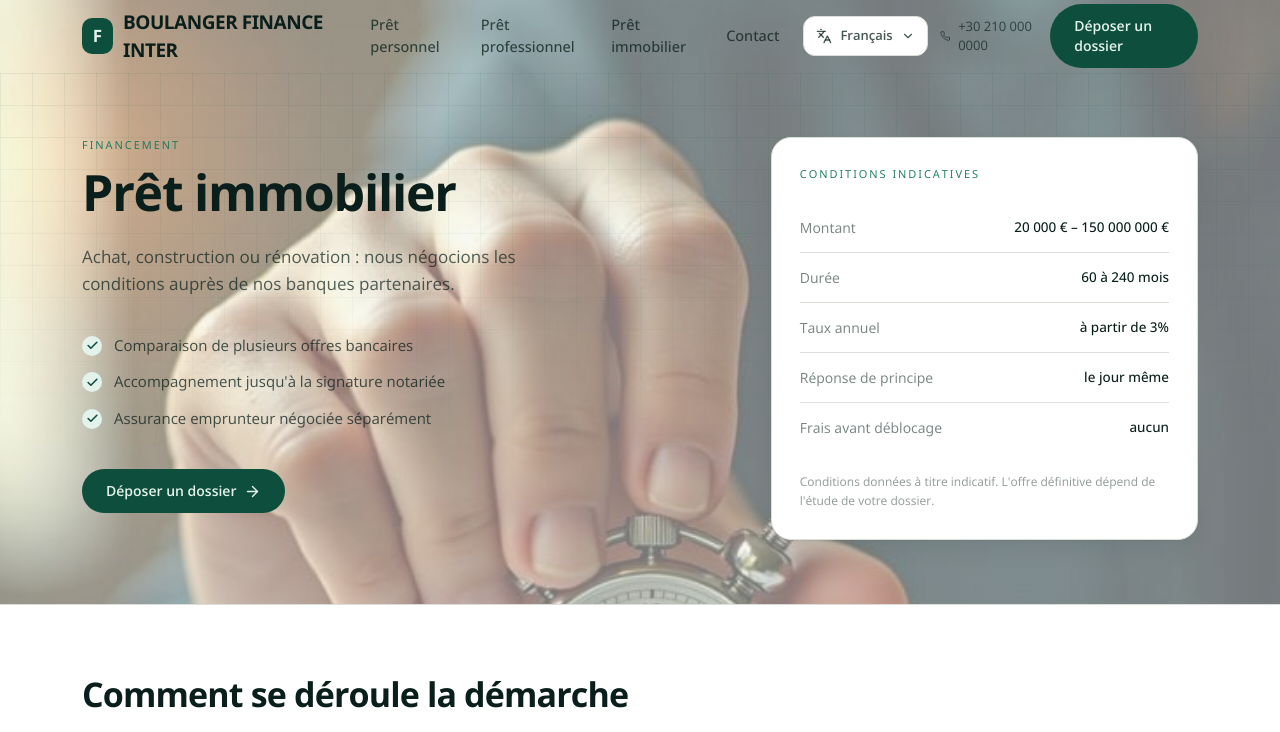
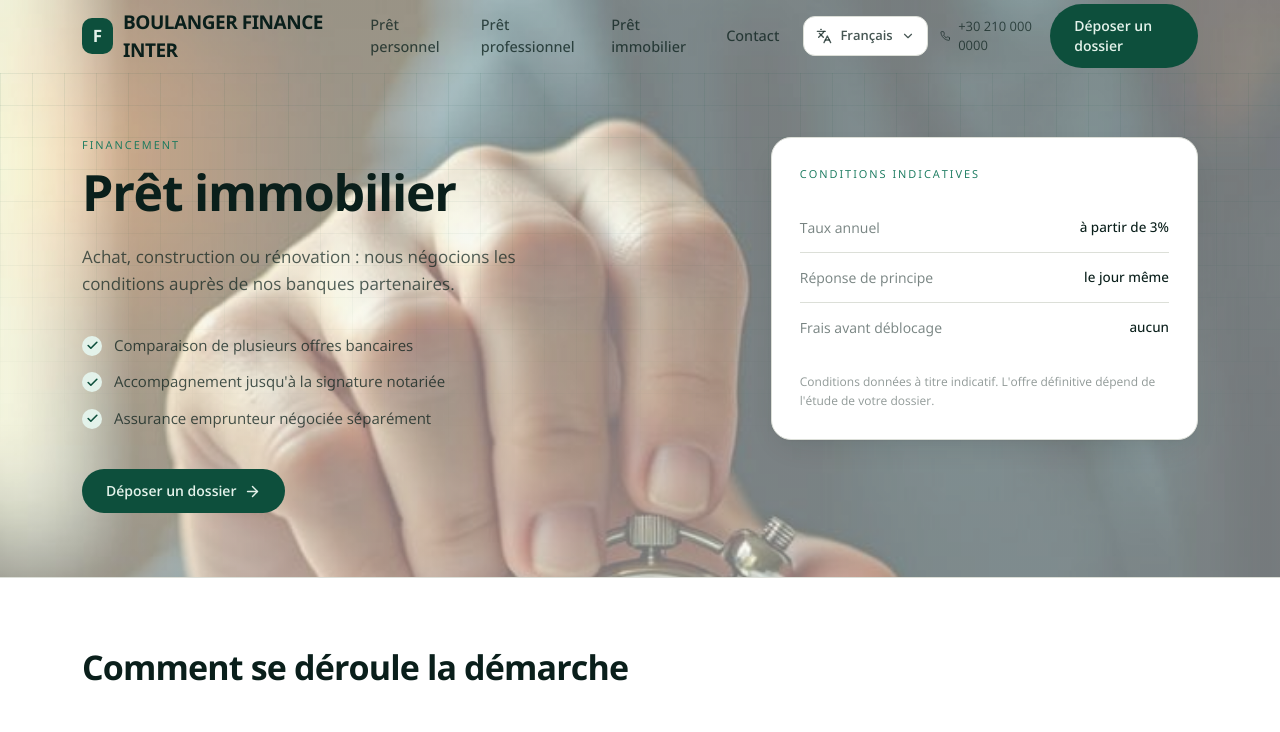
Before and after one commit to Medellin20/Finora, a Next.js app: page /solutions/pret-immobilier in a window 1280 px wide. Shown: the top 732 px of the page. Built offline with nearby package versions, Linux system fonts and the light colour scheme.

Commit message:
New Configs

```diff
--- a/app/solutions/[slug]/page.tsx
+++ b/app/solutions/[slug]/page.tsx
@@ -73,8 +73,6 @@ export default async function SolutionPage({
               <p className="eyebrow">Conditions indicatives</p>
               <dl className="mt-5 divide-y divide-line">
                 {[
-                  ["Montant", solution.montant],
-                  ["Durée", solution.duree],
                   ["Taux annuel", `à partir de ${settings.tauxAnnuel}%`],
                   ["Réponse de principe", "le jour même"],
                   ["Frais avant déblocage", "aucun"],
```
Also changed, not shown: 1 other file (tests, documents, lock files or other folders).
